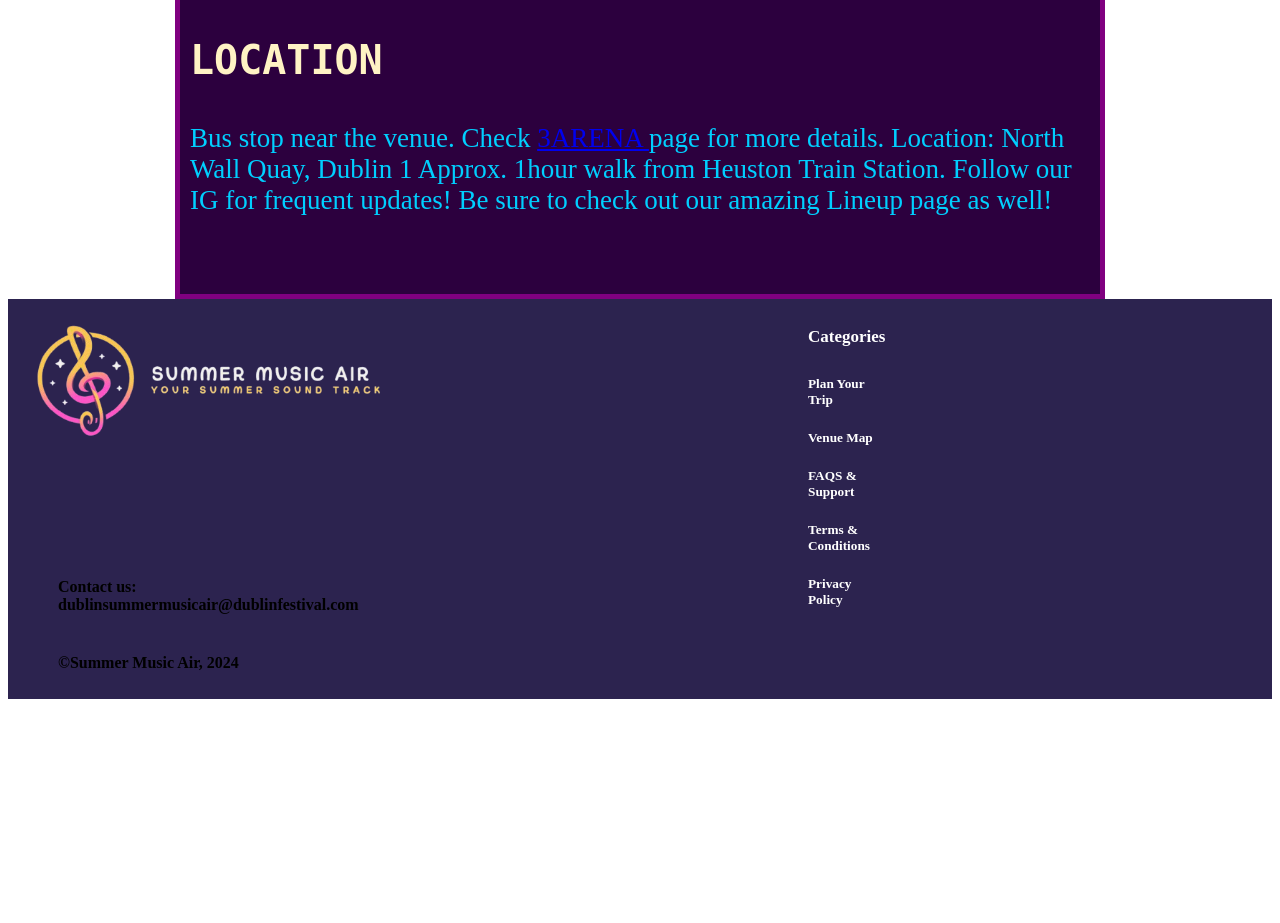
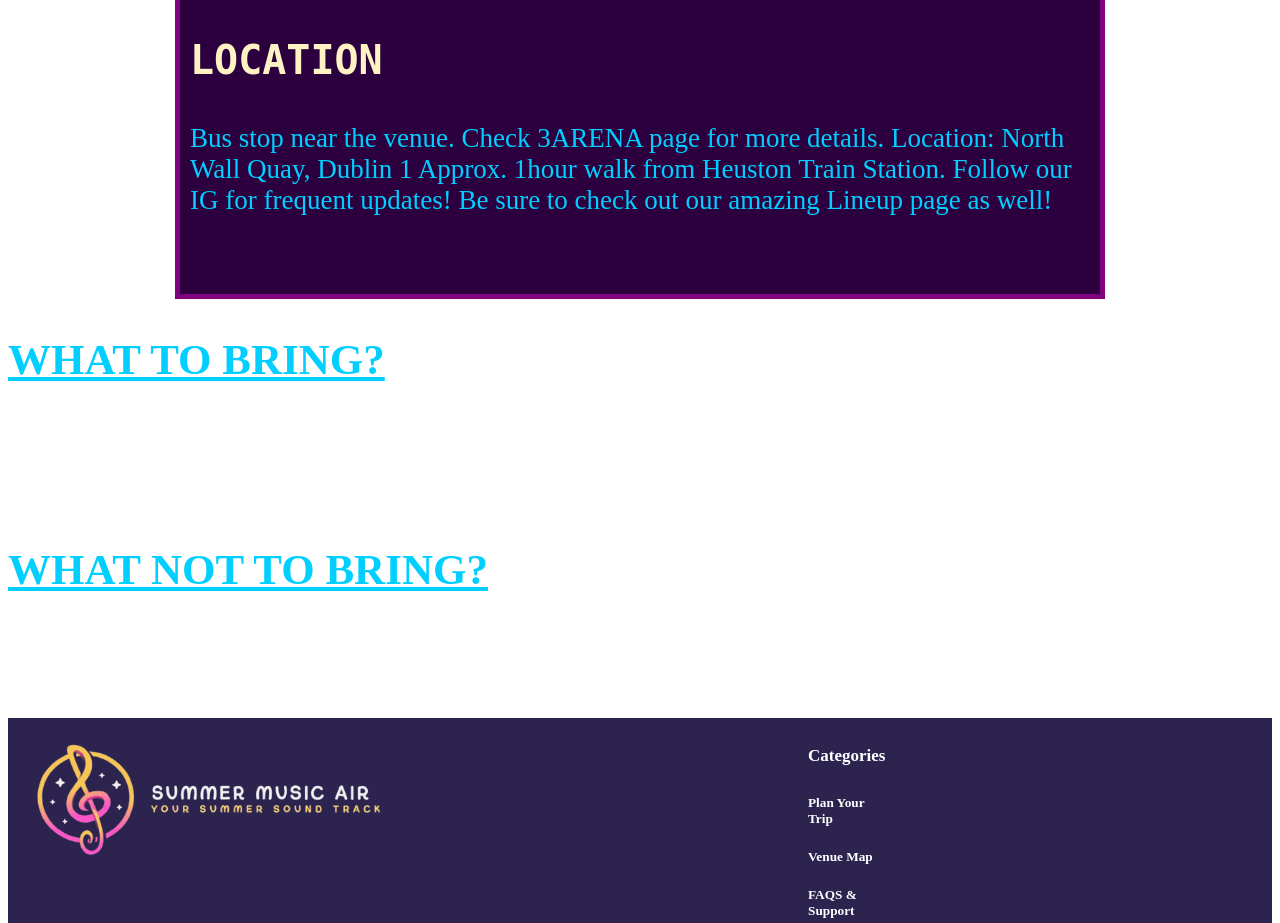
Before and after one commit to StephDca/Group-Project, a plain HTML site: page Public/info.html in a window 1280 px wide. Shown: the part 2330-3253 px from the top of the page. Before the commit the page ends 3037 px from the top, so only its background shows below. Drawn offline with Linux system fonts and the light colour scheme; files that its build step writes are made by us from their sources.

Commit message:
Added list element into HTML + removed underline in hyperlink
Added sections for 'What to Bring' and 'What Not to Bring' with lists.

```diff
--- a/Public/info.html
+++ b/Public/info.html
@@ -71,12 +71,40 @@
 			<!-- centers text and adds font to the text as well as changes colour -->
 			<h3 style="font-size: 40px; font-family: 'Monospace'; color: #FFF3C4; text-align: left;"> LOCATION </h3>
 			<p style="font-size: 27px; text-align: left; color: #00CFFF">
-				Bus stop near the venue. Check <a href="https://3arena.ie/"> 3ARENA </a> page for more details.
+				<!-- 'text-decoration: none' removes underline in hyperlink -->
+				Bus stop near the venue. Check <a href="https://3arena.ie/" style="text-decoration:none; color: #00CFFF"> 3ARENA </a> page for more details.
 				Location: North Wall Quay, Dublin 1
 				Approx. 1hour walk from Heuston Train Station.
 				Follow our IG for frequent updates! Be sure to check out our amazing Lineup page as well!	</p>
 	</div>
 
+	<!-- adds another text box to put text in -->
+	<div class="text-box-infothree">
+		<!-- reference to CSS file -->
+		<div class="listcontainer">
+		<div class="listcolumn">
+			<b> <u  style="color: #00CFFF;"> <h2 style="color: #00CFFF; font-size:43px;">WHAT TO BRING?</h2> </u> </b>
+			<!-- makes an unordered list which is bulleted instead -->
+			<ul style="color: white;">
+				<li>GOOD VIBES</li>
+				<li>BACKPACK</li>
+				<li>TICKETS + WRISTBAND</li>
+				<li>COMFORTABLE CLOTHING</li>
+				<li>PERSONAL ITEMS</li>
+			</ul>
+		</div>
+		<div class="listcolumn">
+			<b> <u style="color: #00CFFF;"> <h2 style="color: #00CFFF; font-size:43px;">WHAT NOT TO BRING?</h2> </u> </b>
+			<!-- makes an unordered list which is bulleted instead -->
+			<ul style="color: white;">
+				<li>BAD VIBES</li>
+				<li>DADS WHO KNOW ONLY 1 SONG</li>
+				<li>ANYTHING SHARP (BAGS WILL BE CHECKED)</li>
+				<li>PACKED FOOD [STALLS AT VENUE]</li>
+			</ul>
+		</div>
+		</div>
+	</div>
 	<!-- footer -->
 	 <footer class="footer-container">
 		 	<!-- adds contact details for website in footer -->
```
